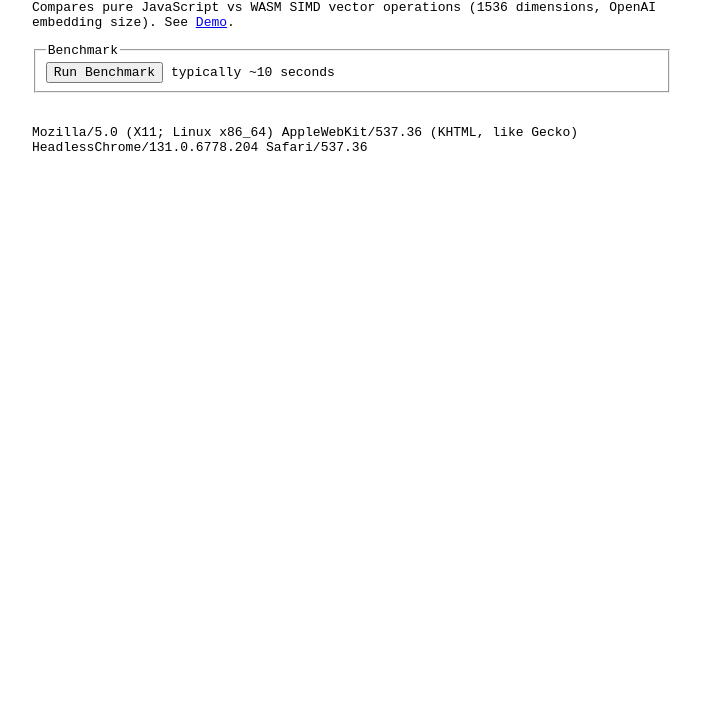
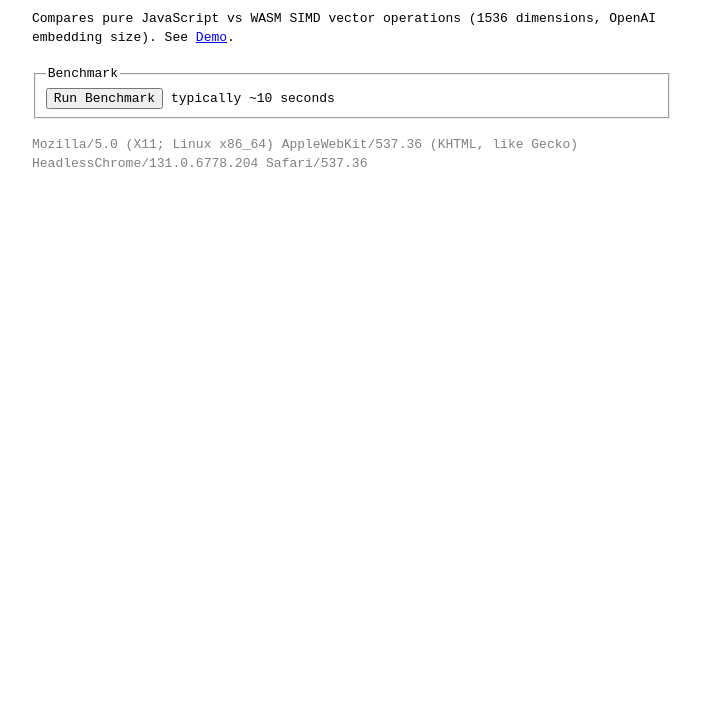
Before and after one commit to chuanqisun/eigen-db, a website built with Vite: page bench.html in a window 1280 px wide. Shown: the part 81-800 px from the top of the page, without its empty margins (288-989 px from the left). Built offline with nearby package versions, Linux system fonts and the light colour scheme.

Commit message:
update styles

```diff
--- a/src/style.css
+++ b/src/style.css
@@ -1,8 +1,13 @@
+:root {
+  color-scheme: dark light;
+}
+
 body {
   font-family: monospace;
   max-width: 640px;
   margin: 0 auto;
   padding: 1rem;
+  line-height: 1.5;
 }
 
 input,
@@ -10,6 +15,12 @@ button,
 select {
   font-family: inherit;
   font-size: inherit;
+}
+
+body {
+  & > * + * {
+    margin-top: 1rem;
+  }
 }
 
 table {
@@ -22,7 +33,7 @@ th,
 td {
   text-align: right;
   padding: 0.25rem 0.75rem;
-  border-bottom: 1px solid #ccc;
+  border-bottom: 1px solid GrayText;
 }
 
 td:first-child,
@@ -35,7 +46,7 @@ th:first-child {
 }
 
 .env-info {
-  margin-top: 2rem;
+  color: GrayText;
 }
 
 #status {
```
